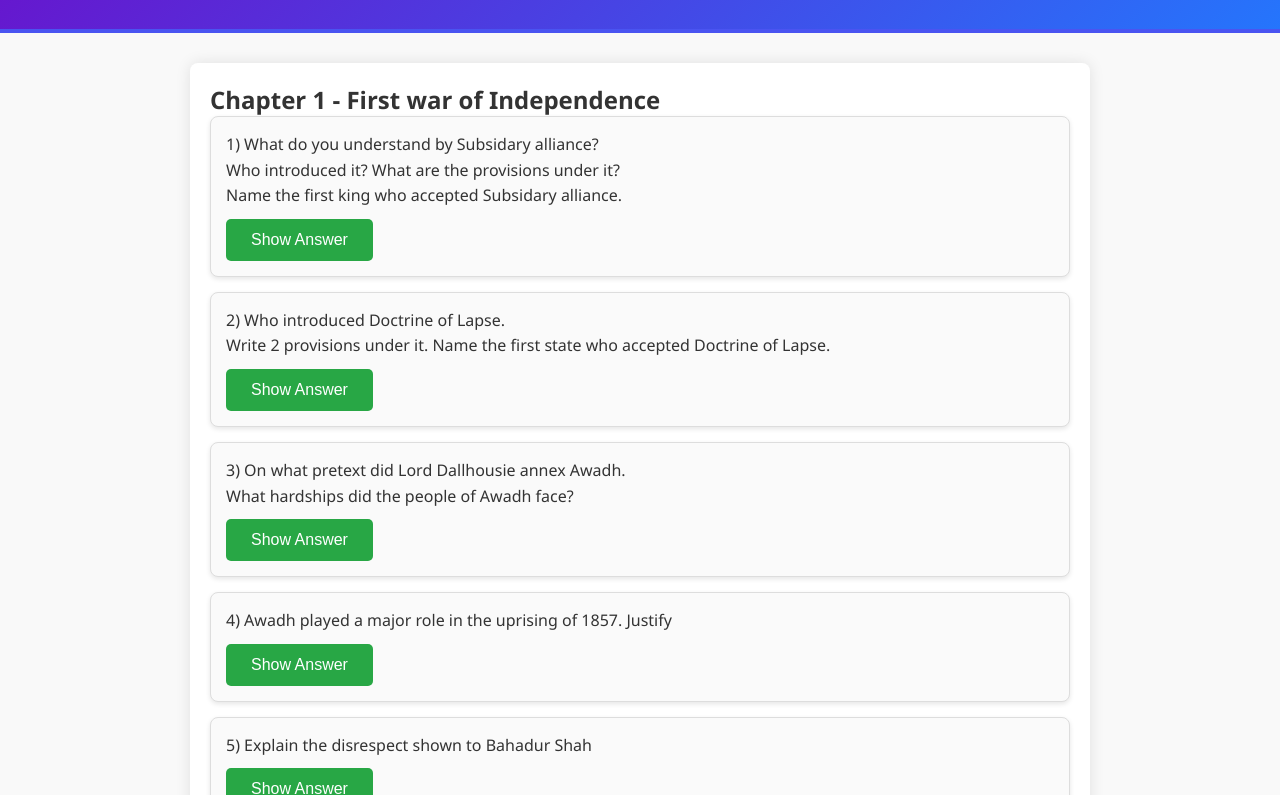
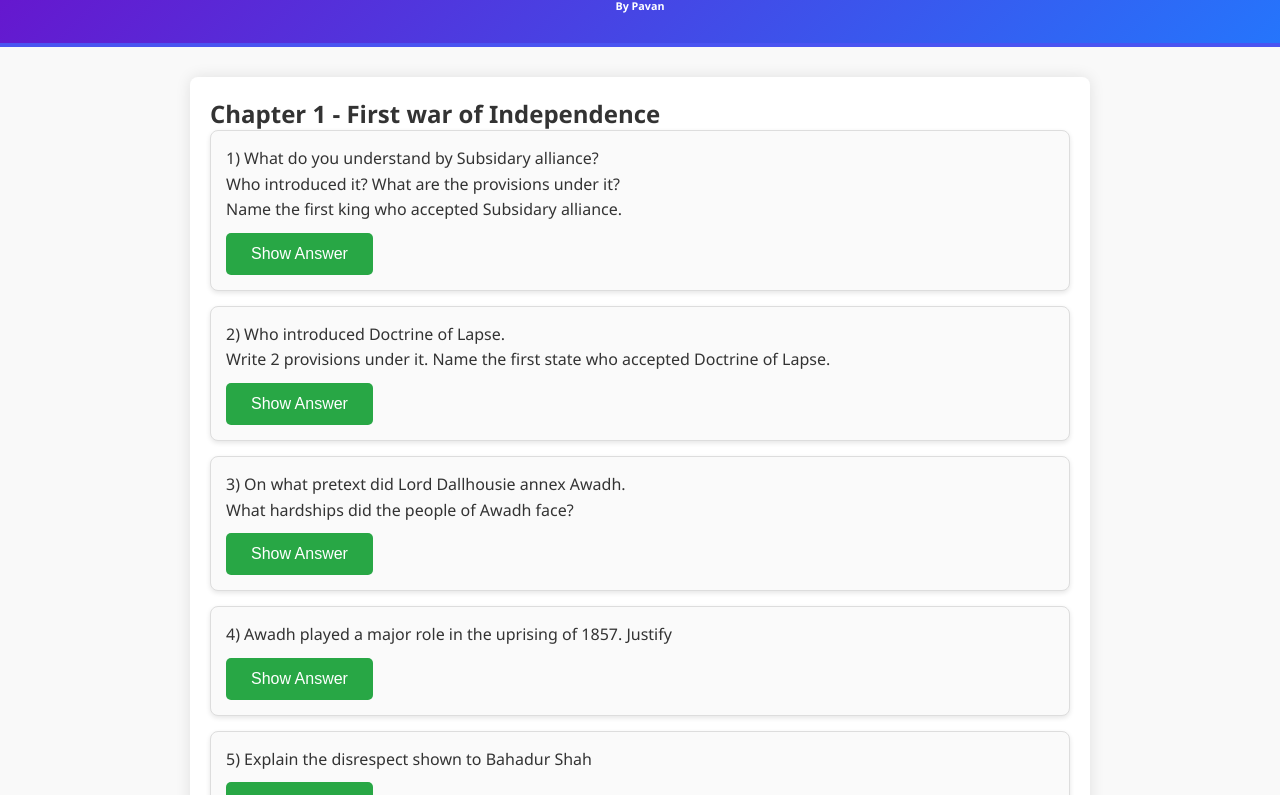
Before and after one commit to pavansweb/qa, a plain HTML site: page index.html in a window 1280 px wide. Shown: the part 96-891 px from the top of the page. Drawn offline with Linux system fonts and the light colour scheme.

Commit message:
copyright

```diff
--- a/index.html
+++ b/index.html
@@ -9,7 +9,7 @@
 <body>
 
   <header>
-    <h1>Revision Questions and Answers of History</h1>
+    <h1>Revision Questions and Answers of History <br> <h6>By Pavan</h6></h1>
   </header>
   <main>
 
--- a/style.css
+++ b/style.css
@@ -23,7 +23,6 @@ header h1 {
     font-size: 2.5rem;
     margin-bottom: 10px;
 }
-
 
 main {
     max-width: 900px;
```
